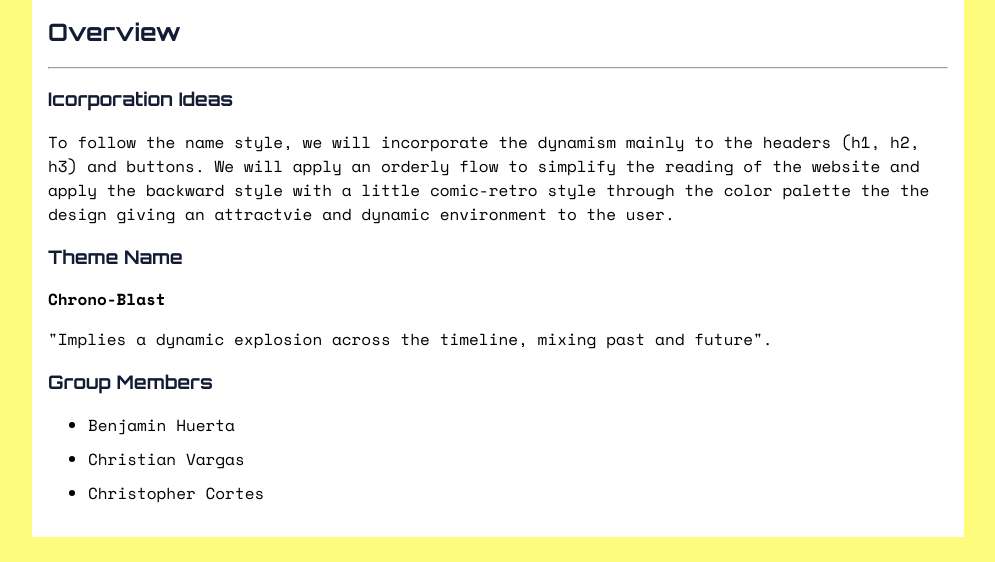
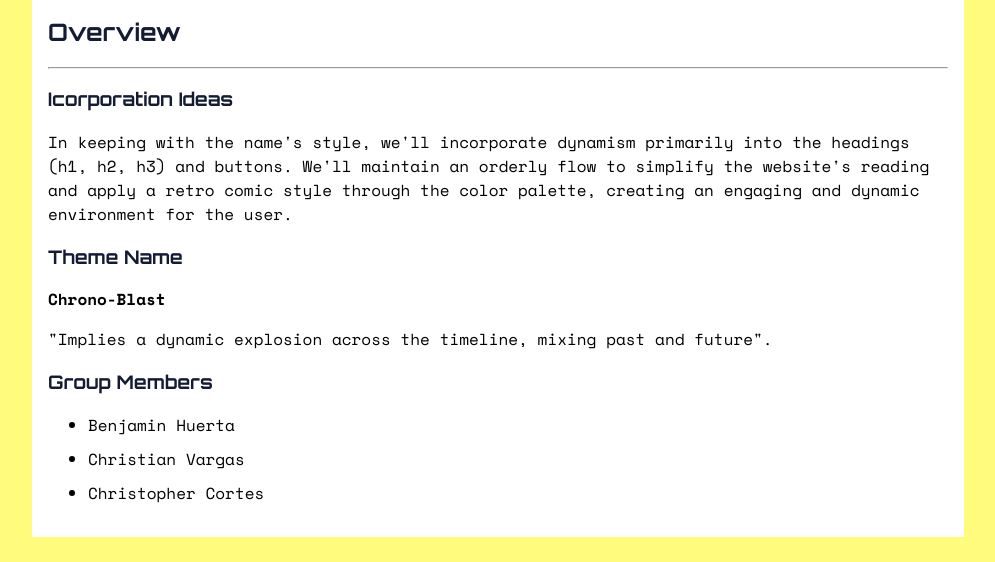
Before and after one commit to vargasc475/styleStageOverview, a plain HTML site: page index.html in a window 1280 px wide. Shown: the part 238-800 px from the top of the page, without its empty margins (142-1137 px from the left). Drawn offline with nearby package versions, Linux system fonts and the light colour scheme.

Commit message:
fixing some grammar errors

```diff
--- a/index.html
+++ b/index.html
@@ -24,12 +24,11 @@
         <h2 class="heading-main">Overview</h2>
         <hr />
         <h3 class="heading-main">Icorporation Ideas</h3>
-        <p>To follow the name style, we will incorporate
-            the dynamism mainly to the headers (h1, h2, h3) and buttons.
-            We will apply an orderly flow to simplify the reading of
-            the website and apply the backward style with a little comic-retro style
-            through the color palette the the design giving an attractvie
-            and dynamic environment to the user.</p>
+        <p>In keeping with the name's style, we'll incorporate
+           dynamism primarily into the headings (h1, h2, h3) and buttons.
+           We'll maintain an orderly flow to simplify the website's reading
+           and apply a retro comic style through the color palette, creating
+           an engaging and dynamic environment for the user.</p>
         <h3 class="heading-main">Theme Name</h3>
         <p><strong>Chrono-Blast</strong></p>
         <p>"Implies a dynamic explosion across the timeline, mixing past and future".</p>
```
